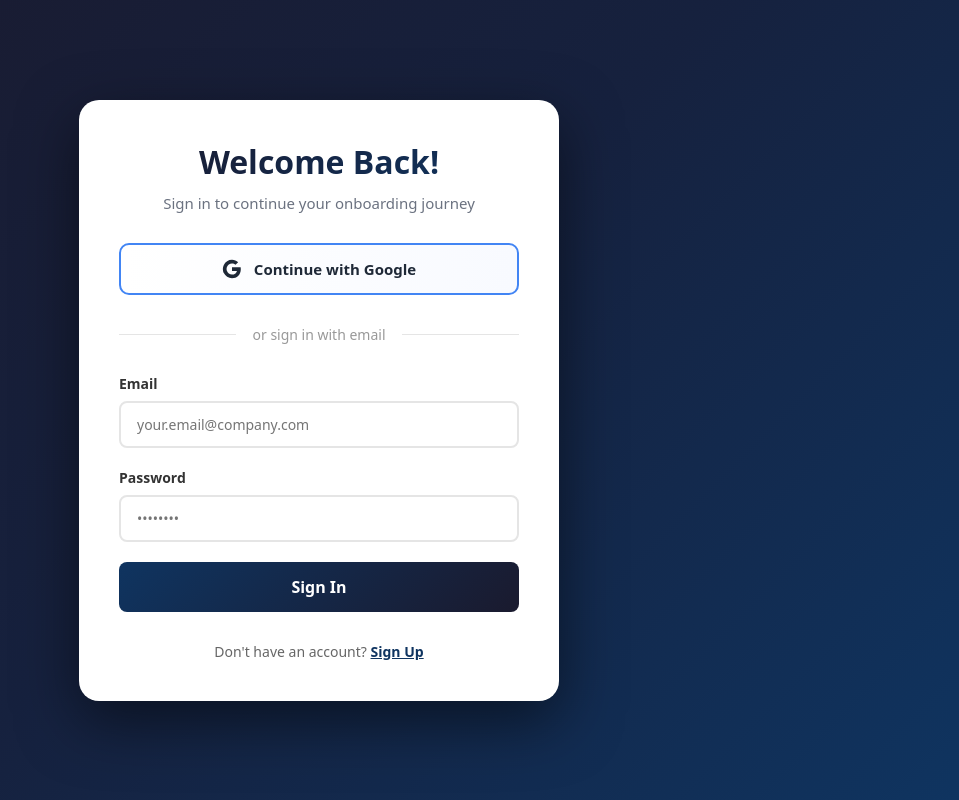
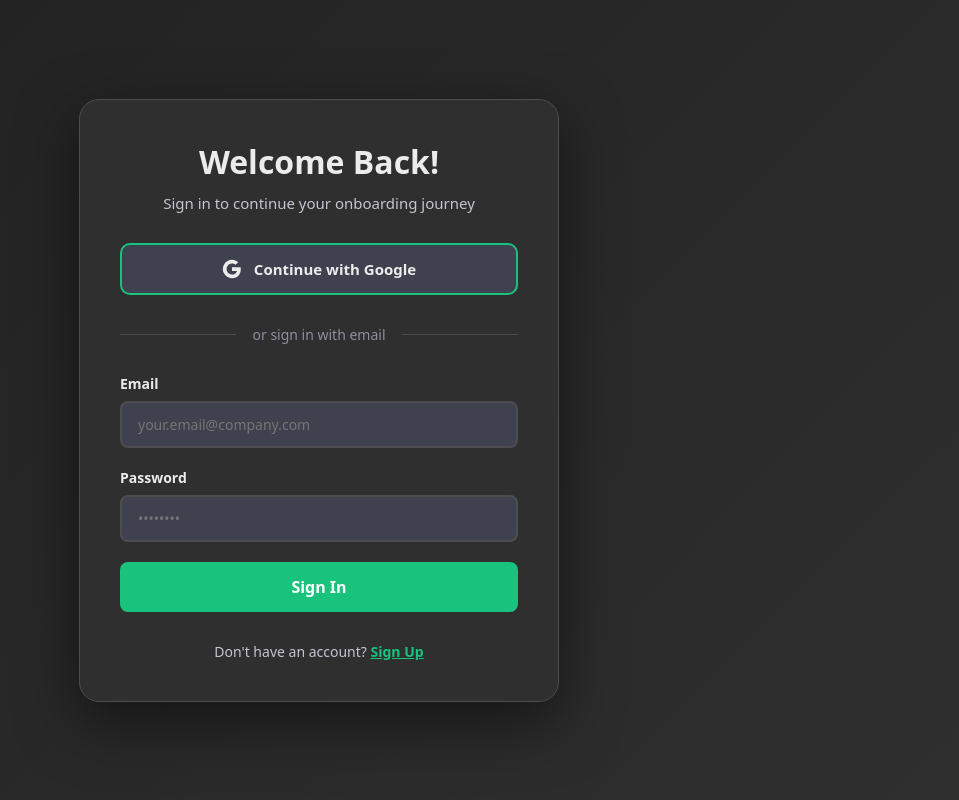
Before and after one commit to Marwan-Zenhom/On-boarding-Ai-chatbot, a React (Create React App) app in the folder frontend/: page /login in a window 1280 px wide. Shown: the whole page, without its empty margins (321-1280 px from the left). Built offline with nearby package versions, Linux system fonts and the light colour scheme; no server answers.

Commit message:
fix: Match auth page colors with chat interface (dark theme with green accent)

```diff
--- a/frontend/src/styles/auth.css
+++ b/frontend/src/styles/auth.css
@@ -5,13 +5,14 @@
   display: flex;
   align-items: center;
   justify-content: center;
-  background: linear-gradient(135deg, #1a1a2e 0%, #16213e 50%, #0f3460 100%);
+  background: linear-gradient(135deg, #212121 0%, #2f2f2f 100%);
   padding: 20px;
   overflow-y: auto;
 }
 
 .auth-card {
-  background: #ffffff;
+  background: #2f2f2f;
+  border: 1px solid #4d4d4f;
   border-radius: 20px;
   box-shadow: 0 20px 60px rgba(0, 0, 0, 0.5);
   padding: 40px;
@@ -42,17 +43,13 @@
 .auth-header h1 {
   font-size: 32px;
   font-weight: 700;
-  color: #1a1a2e;
+  color: #ececec;
   margin: 0 0 10px 0;
-  background: linear-gradient(135deg, #1a1a2e 0%, #0f3460 100%);
-  -webkit-background-clip: text;
-  -webkit-text-fill-color: transparent;
-  background-clip: text;
 }
 
 .auth-header p {
   font-size: 15px;
-  color: #6b7280;
+  color: #c5c5d2;
   margin: 0;
 }
 
@@ -98,32 +95,35 @@
 .form-group label {
   font-size: 14px;
   font-weight: 600;
-  color: #333;
+  color: #ececec;
 }
 
 .form-group input {
   padding: 12px 16px;
-  border: 2px solid #e5e5e5;
+  border: 2px solid #4d4d4f;
   border-radius: 8px;
   font-size: 14px;
   transition: all 0.2s ease;
   font-family: inherit;
+  background: #40414f;
+  color: #ececec;
 }
 
 .form-group input:focus {
   outline: none;
-  border-color: #0f3460;
-  box-shadow: 0 0 0 3px rgba(15, 52, 96, 0.1);
+  border-color: #19c37d;
+  box-shadow: 0 0 0 3px rgba(25, 195, 125, 0.1);
 }
 
 .form-group input:disabled {
-  background: #f5f5f5;
+  background: #2f2f2f;
   cursor: not-allowed;
+  opacity: 0.6;
 }
 
 .form-group small {
   font-size: 12px;
-  color: #999;
+  color: #8e8ea0;
 }
 
 .auth-button {
@@ -138,13 +138,14 @@
 }
 
 .auth-button.primary {
-  background: linear-gradient(135deg, #0f3460 0%, #1a1a2e 100%);
+  background: #19c37d;
   color: white;
 }
 
 .auth-button.primary:hover:not(:disabled) {
+  background: #15a771;
   transform: translateY(-2px);
-  box-shadow: 0 10px 20px rgba(15, 52, 96, 0.4);
+  box-shadow: 0 10px 20px rgba(25, 195, 125, 0.4);
 }
 
 .auth-button.primary:active:not(:disabled) {
@@ -161,7 +162,7 @@
   display: flex;
   align-items: center;
   margin: 30px 0;
-  color: #999;
+  color: #8e8ea0;
   font-size: 14px;
 }
 
@@ -170,7 +171,7 @@
   content: '';
   flex: 1;
   height: 1px;
-  background: #e5e5e5;
+  background: #4d4d4f;
 }
 
 .auth-divider span {
@@ -189,9 +190,9 @@
   justify-content: center;
   gap: 12px;
   padding: 14px 24px;
-  border: 2px solid #e5e5e5;
+  border: 2px solid #4d4d4f;
   border-radius: 10px;
-  background: white;
+  background: #40414f;
   font-size: 15px;
   font-weight: 600;
   cursor: pointer;
@@ -199,6 +200,7 @@
   font-family: inherit;
   position: relative;
   overflow: hidden;
+  color: #ececec;
 }
 
 .oauth-button::before {
@@ -208,7 +210,7 @@
   left: 0;
   right: 0;
   bottom: 0;
-  background: linear-gradient(135deg, rgba(66, 133, 244, 0.05) 0%, rgba(234, 67, 53, 0.05) 100%);
+  background: linear-gradient(135deg, rgba(25, 195, 125, 0.05) 0%, rgba(21, 167, 113, 0.05) 100%);
   opacity: 0;
   transition: opacity 0.2s ease;
 }
@@ -218,9 +220,9 @@
 }
 
 .oauth-button:hover:not(:disabled) {
-  border-color: #4285f4;
+  border-color: #19c37d;
   transform: translateY(-2px);
-  box-shadow: 0 8px 20px rgba(66, 133, 244, 0.2);
+  box-shadow: 0 8px 20px rgba(25, 195, 125, 0.2);
 }
 
 .oauth-button:active:not(:disabled) {
@@ -240,14 +242,13 @@
 }
 
 .oauth-button.google {
-  color: #1f2937;
-  border-color: #4285f4;
-  background: linear-gradient(to right, #ffffff, #f8faff);
+  border-color: #19c37d;
+  background: #40414f;
 }
 
 .oauth-button.google:hover:not(:disabled) {
-  border-color: #4285f4;
-  background: #ffffff;
+  border-color: #19c37d;
+  background: #4d4d4f;
 }
 
 .oauth-button.microsoft {
@@ -258,7 +259,7 @@
   margin-top: 30px;
   text-align: center;
   font-size: 14px;
-  color: #666;
+  color: #c5c5d2;
 }
 
 .auth-footer p {
@@ -268,7 +269,7 @@
 .link-button {
   background: none;
   border: none;
-  color: #0f3460;
+  color: #19c37d;
   font-weight: 600;
   cursor: pointer;
   text-decoration: underline;
@@ -279,7 +280,7 @@
 }
 
 .link-button:hover:not(:disabled) {
-  color: #1a1a2e;
+  color: #15a771;
 }
 
 .link-button:disabled {
```
